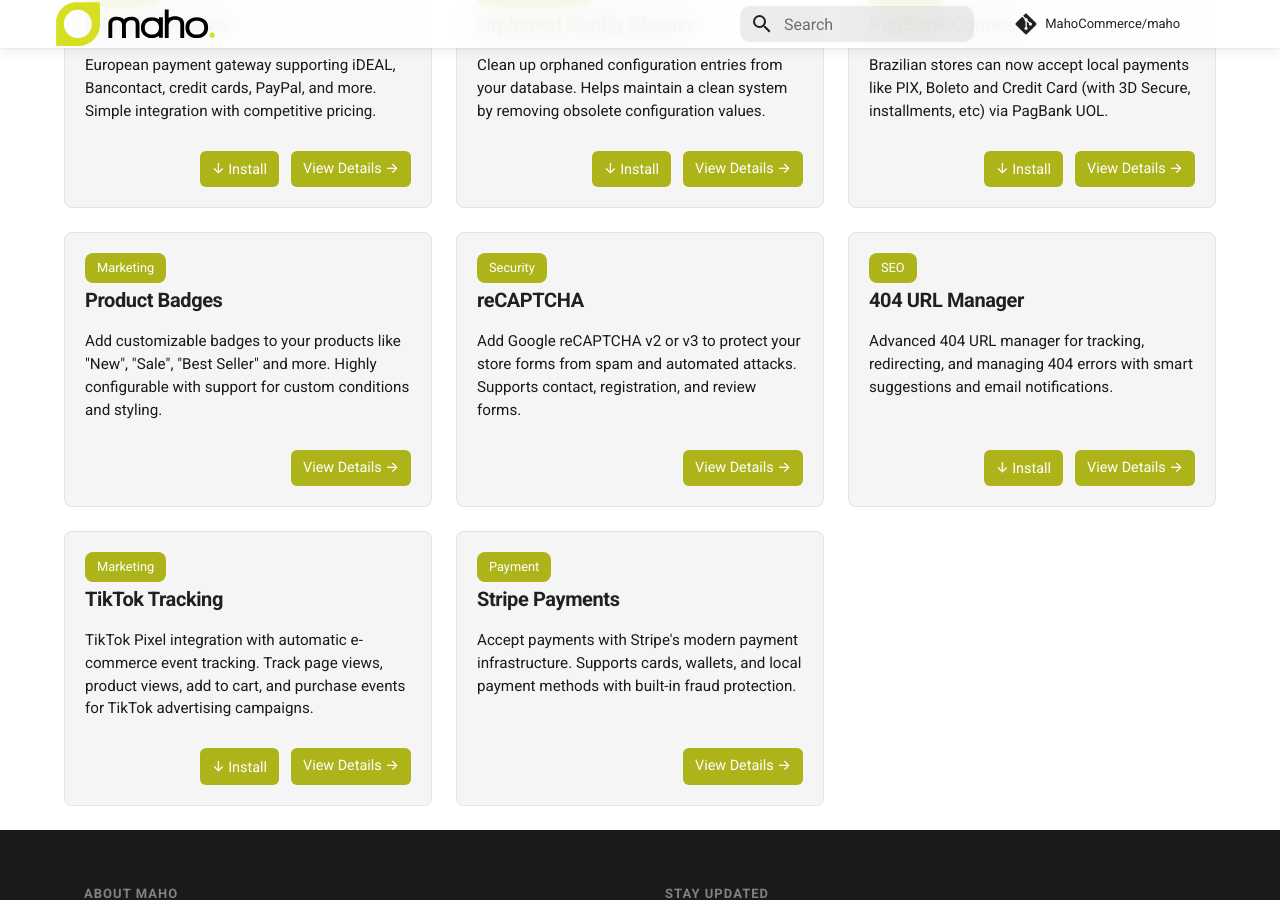
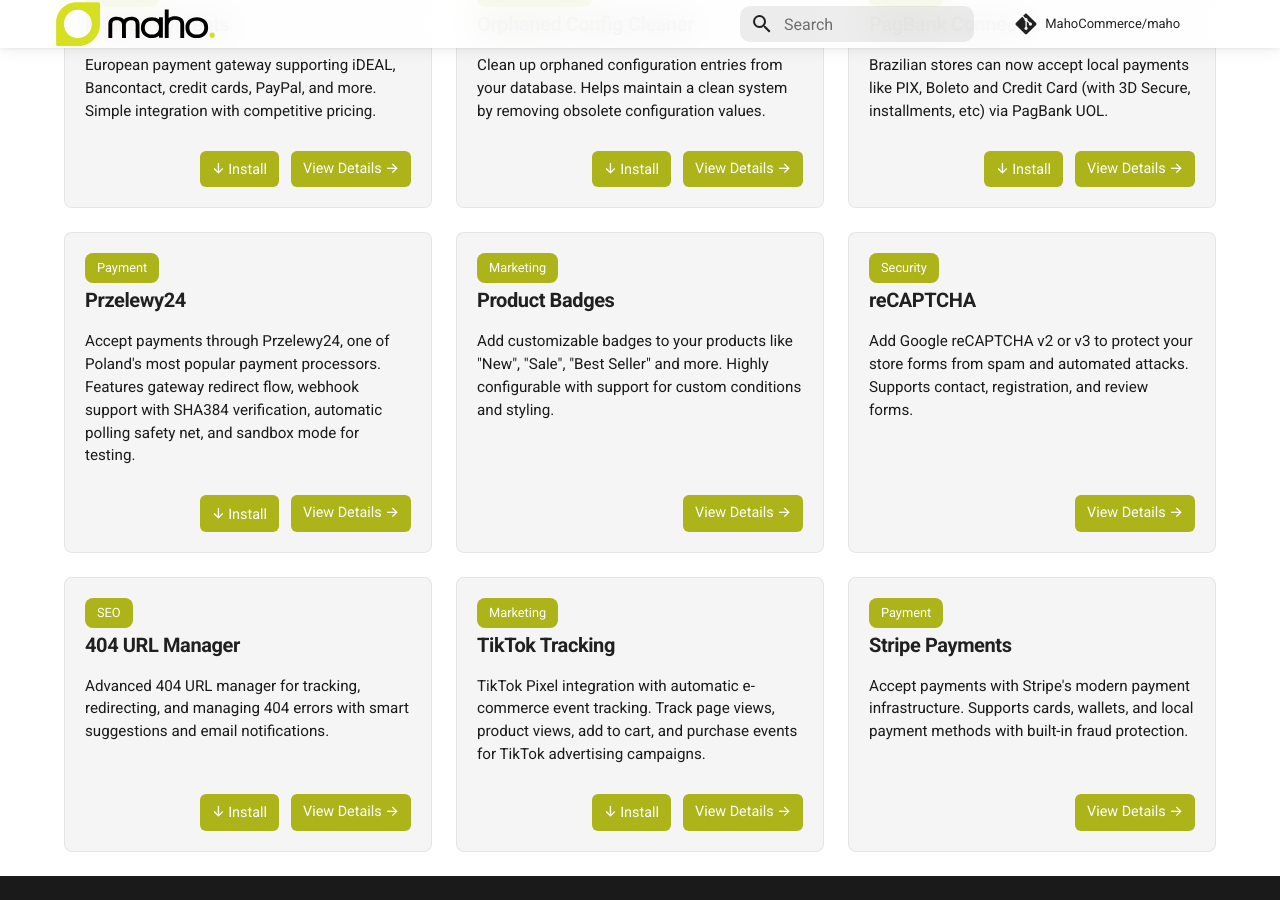
Before and after one commit to MahoCommerce/mahocommerce.com, an MkDocs documentation site: the page built from docs/marketplace.md, in a window 1280 px wide and 900 px high, scrolled down 1380 px. Built offline with MkDocs 1.6.1 and Material for MkDocs 9.7.7, drawn with Linux system fonts in a browser that asks for light colours; comment, search, counter and statistics services are not loaded.

Commit message:
Przelewy24

```diff
--- a/docs/marketplace.md
+++ b/docs/marketplace.md
@@ -437,6 +437,23 @@
         </div>
     </div>
 
+    <!-- Przelewy24 -->
+    <div class="app-card" data-category="payment">
+        <span class="app-category">Payment</span>
+        <h3 class="app-title">Przelewy24</h3>
+        <p class="app-description">Accept payments through Przelewy24, one of Poland's most popular payment processors. Features gateway redirect flow, webhook support with SHA384 verification, automatic polling safety net, and sandbox mode for testing.</p>
+        <div class="app-footer">
+            <div class="app-actions">
+                <button class="app-button app-button-primary" onclick="showInstallModal('mahocommerce/module-przelewy24')">
+                    ↓ Install
+                </button>
+                <a href="https://github.com/MahoCommerce/module-przelewy24" class="app-button app-button-primary" target="_blank">
+                    View Details →
+                </a>
+            </div>
+        </div>
+    </div>
+
     <!-- Product Badges -->
     <div class="app-card" data-category="marketing">
         <span class="app-category">Marketing</span>
```
